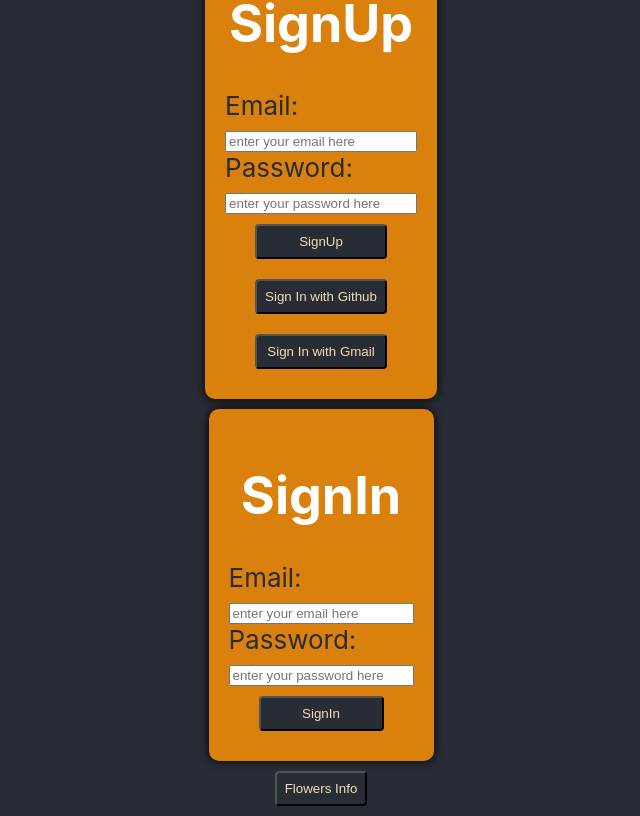
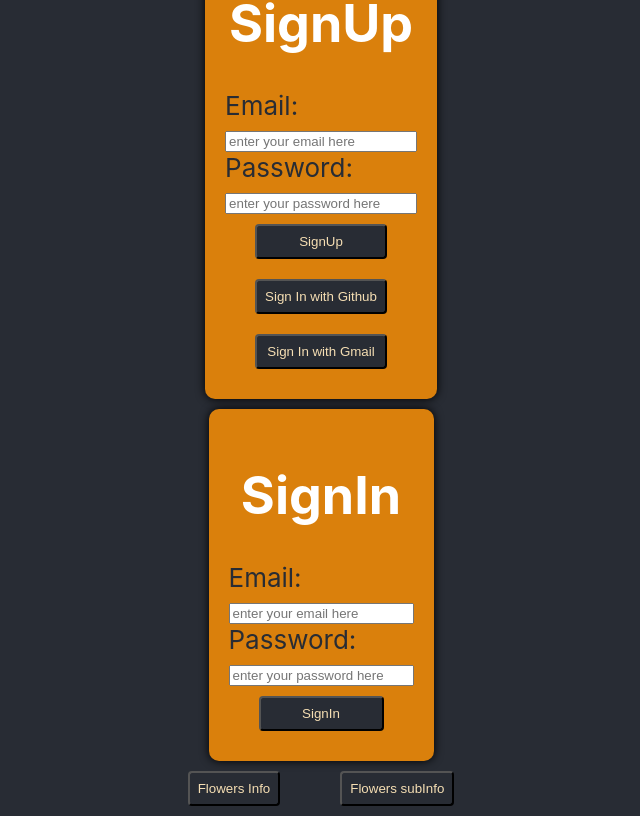
Before and after one commit to anishabiswas/firebase-demo, a React (Create React App) app: page / in a window 1280 px wide. Shown: the part 260-1076 px from the top of the page, without its empty margins (319-959 px from the left). Built offline with nearby package versions, Linux system fonts and the light colour scheme; no server answers.

Commit message:
create sub collection

```diff
--- a/src/pages/FirestoreDB.jsx
+++ b/src/pages/FirestoreDB.jsx
@@ -17,9 +17,26 @@ const FirestoreDB = () => {
     }
   };
 
+  const createSubCollection = async () => {
+    try {
+      const docRef = await addDoc(
+        collection(db, "flowers/CPBq4v01GXDX5fpQXdxf/species"),
+        {
+          name: "gold",
+          use: "for beautiness",
+          price: 100,
+        }
+      );
+      console.log("Document written with ID: ", docRef.id, docRef);
+    } catch (e) {
+      console.error("Error adding document:", e.message);
+    }
+  };
+
   return (
     <div>
       <button onClick={writeData}>Flowers Info</button>
+      <button onClick={createSubCollection}>Flowers subInfo</button>
     </div>
   );
 };
```
